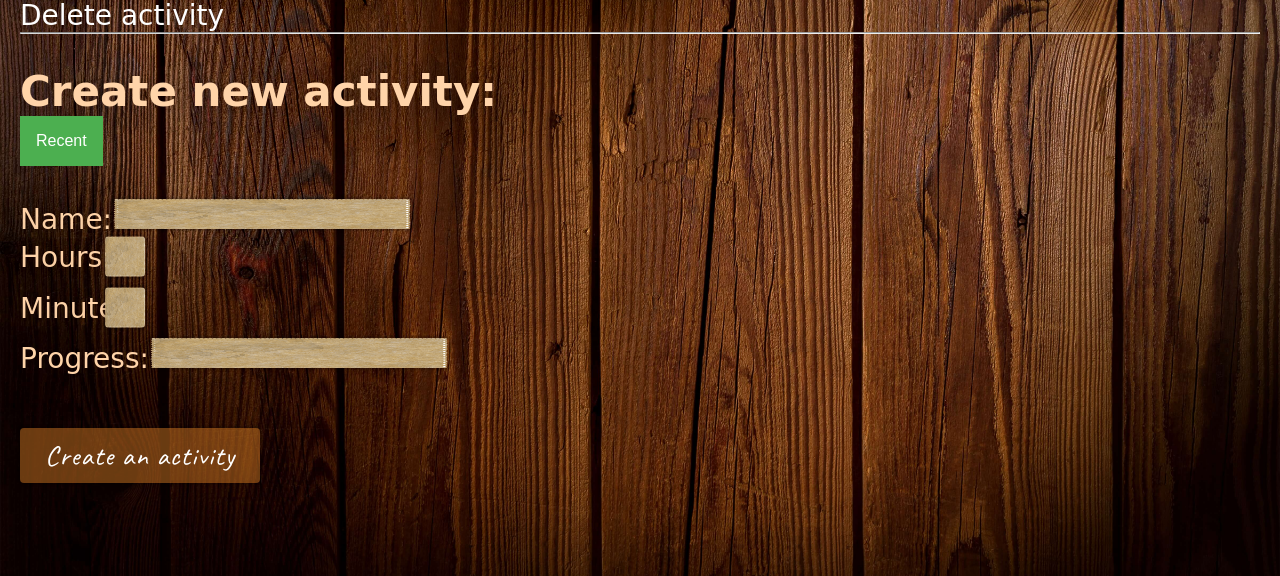
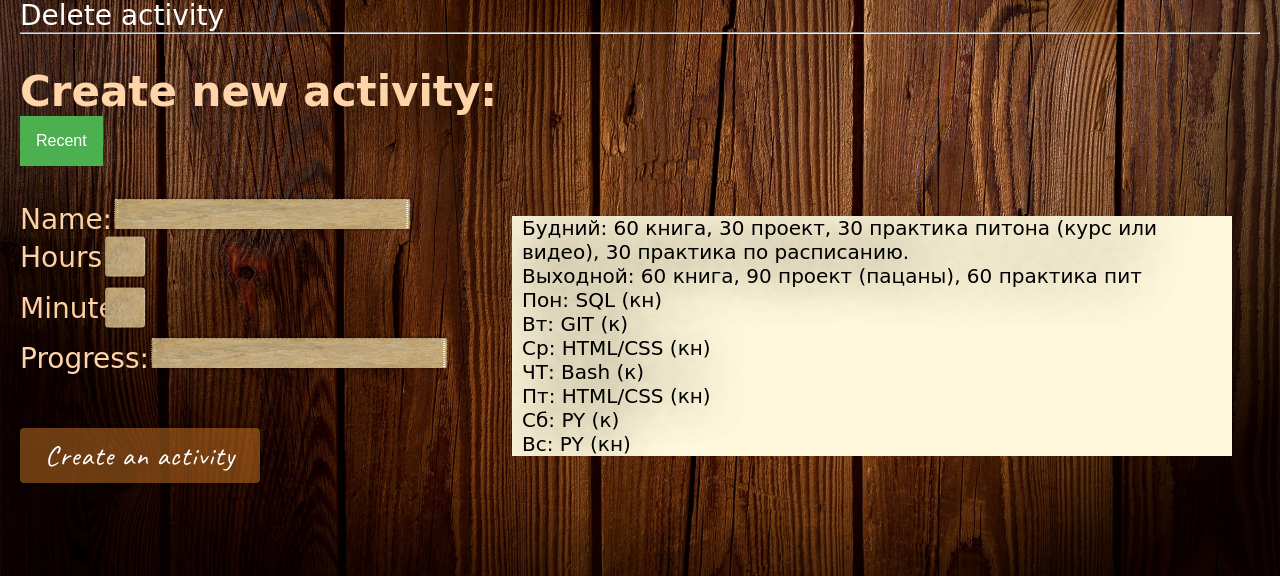
Before and after one commit to NikitaMasalkov/Microblog-on-Flask, a Flask app: page /edit_activities/1 in a window 1280 px wide. Shown: the part 224-800 px from the top of the page. Run offline with Flask 2, Linux system fonts and the light colour scheme; a user stored in the database is signed in; tables that the repository leaves empty hold one stand-in row (values such as "Sample post"); some libraries are stand-ins or nearby versions.

Commit message:
Still need some visual improvement

```diff
--- a/app/static/styles/table.css
+++ b/app/static/styles/table.css
@@ -322,3 +322,15 @@ a:link {
 .uncompletion_mark link {
     color: crimson !important;
 }
+
+.schedule_remainder {
+    position: absolute;
+  left: 40%;
+  top: 55%;
+    padding-left: 10px;
+    padding-right: 10px;
+    background-color: cornsilk;
+    font-size: 20px;
+    color: black;
+    width: 700px;
+}
--- a/app/templates/edit_activities.html
+++ b/app/templates/edit_activities.html
@@ -28,9 +28,18 @@
             <div class="new-day__line">  {{ form.minutes.label }}{{ form.minutes }}</div>
             <div class="new-activity__name">{{ form.progress.label }}{{ form.progress }}</div>
             </div>
-
-
 <br>
+    <div class="schedule_remainder">
+Будний: 60 книга, 30 проект, 30 практика питона (курс или видео), 30 практика по расписанию. <br>
+Выходной: 60 книга, 90 проект (пацаны), 60 практика пит <br>
+Пон: SQL (кн) <br>
+Вт: GIT (к) <br>
+Ср: HTML/CSS (кн) <br>
+ЧТ: Bash (к) <br>
+Пт: HTML/CSS (кн) <br>
+Сб: PY (к) <br>
+Вс: PY (кн) <br>
+</div>
             <div class="input submit">
                 <input type="submit" class="btn" value="Create an activity" />
             </div>
```
Also changed, not shown: app/app.db.
